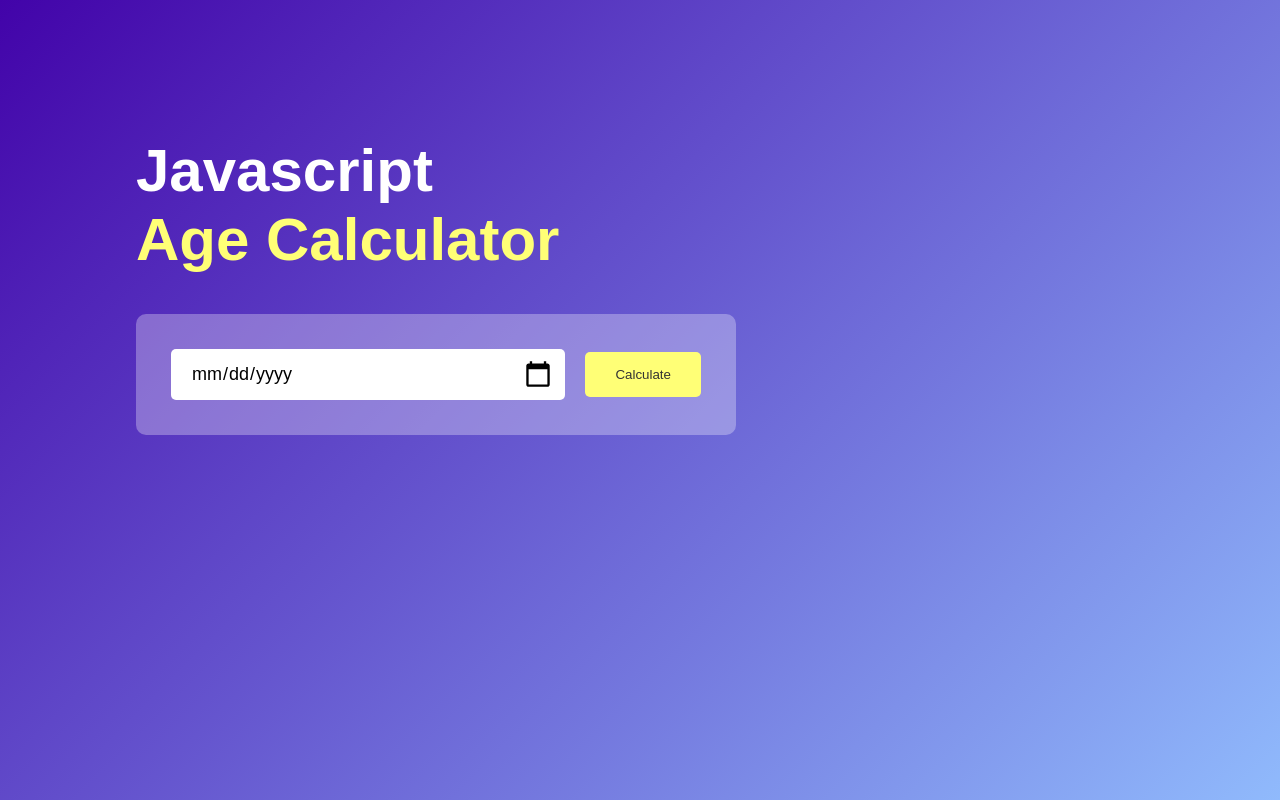
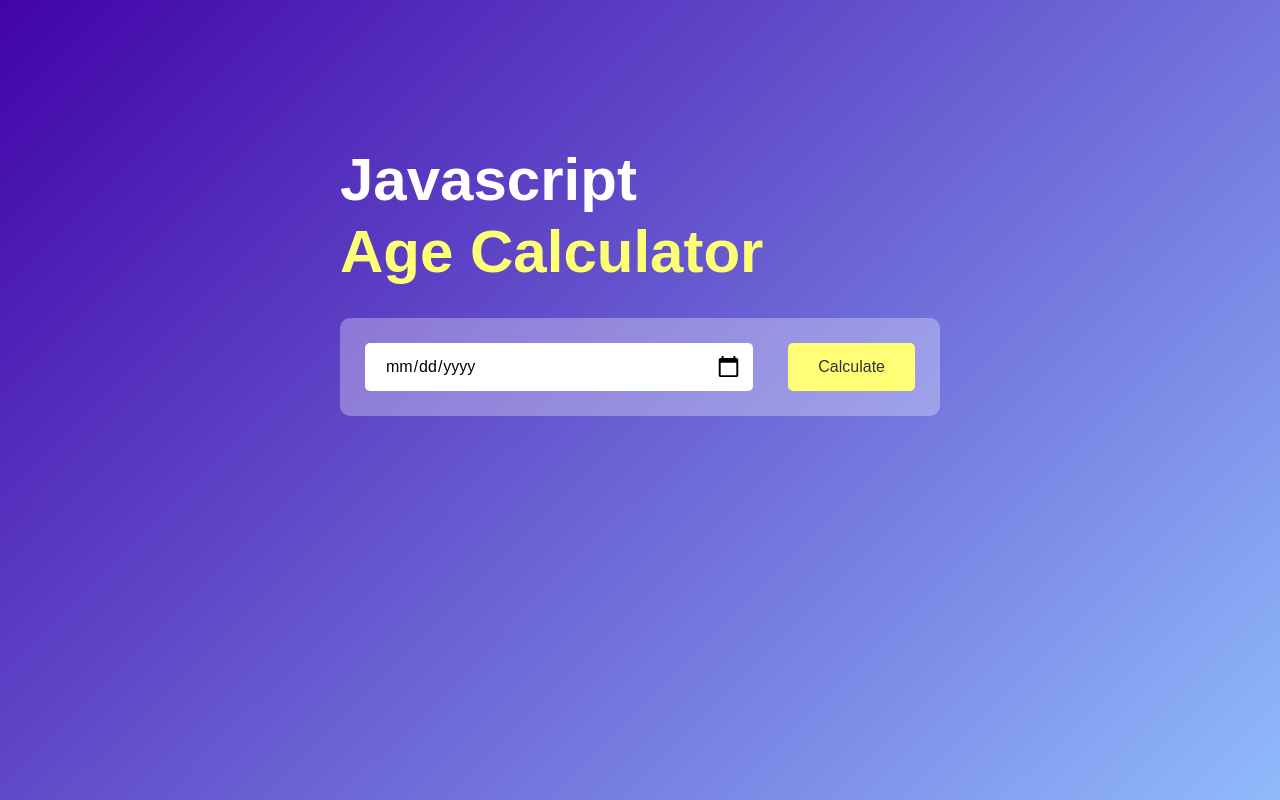
Before and after one commit to alihamza-doc/AgeCalculator, a plain HTML site: page index.html in a window 1280 px wide. Drawn offline with Linux system fonts and the light colour scheme.

Commit message:
responsive

```diff
--- a/style.css
+++ b/style.css
@@ -1,57 +1,62 @@
 *{
     padding: 0;
     margin: 0;
-    font-family: 'Poppins' , sans-serif;
+    font-family: 'Poppins', sans-serif;
     box-sizing: border-box;
 }
 .container{
     width: 100%;
     min-height: 100vh;
-    background: linear-gradient(135deg , #4203a9, #90bafc);
+    background: linear-gradient(135deg, #4203a9, #90bafc);
     color: #fff;
-    padding: 10px;
+    padding: 20px;
+    display: flex;
+    justify-content: center;
 }
 .calculator{
     width: 100%;
     max-width: 600px;
-    margin-left: 10%;
-    margin-top: 10%;
-
+    margin-top: 20px;
 }
 .calculator h1{
-    font-size: 60px;
+    font-size: 36px;
+    line-height: 1.2;
+    text-align: center;
 }
 .calculator h1 span{
     color: #ffff76;
 }
 
 .input-box{
-    margin: 40px 0;
-    padding: 35px;
+    margin: 30px 0;
+    padding: 25px;
     border-radius: 10px;
     background: rgba(255, 255, 255, 0.3);
     display: flex;
-    align-items: center;
+    flex-direction: column;
+    gap: 15px;
 }
 .input-box input{
-    flex: 1;
-    margin-right: 20px;
+    width: 100%;
+    margin-right: 0;
     padding: 14px 20px;
     border: 0;
     outline: 0;
-    font-size: 18px;
+    font-size: 16px;
     border-radius: 5px;
     position: relative;
 }
 .input-box button{
+    width: 100%;
     background: #ffff76;
     border: 0;
     outline: 0;
-    padding: 15px 30px;
+    padding: 15px;
     border-radius: 5px;
     font-weight: 500;
     color: #333;
     cursor: pointer;
+    font-size: 16px;
 }
 .input-box input::-webkit-calendar-picker-indicator{
     top: 0;
@@ -60,15 +65,39 @@
     right: 0;
     width: auto;
     height: auto;
-    position: absolute ;
+    position: absolute;
     background-position: calc(100% - 10px);
     cursor: pointer;
-    background-size: 30px;
+    background-size: 25px;
 }
 #result{
-    font-size: 20px;
+    font-size: 18px;
+    text-align: center;
+    margin-bottom: 20px;
 }
 
 #result span{
     color: #ffff76;
 }
+
+/* Tablet and larger screens */
+@media (min-width: 768px) {
+    .calculator {
+        margin-top: 10%;
+    }
+    .calculator h1 {
+        font-size: 60px;
+        text-align: left;
+    }
+    .input-box {
+        flex-direction: row;
+        align-items: center;
+    }
+    .input-box input {
+        margin-right: 20px;
+    }
+    .input-box button {
+        width: auto;
+        padding: 15px 30px;
+    }
+}
```
